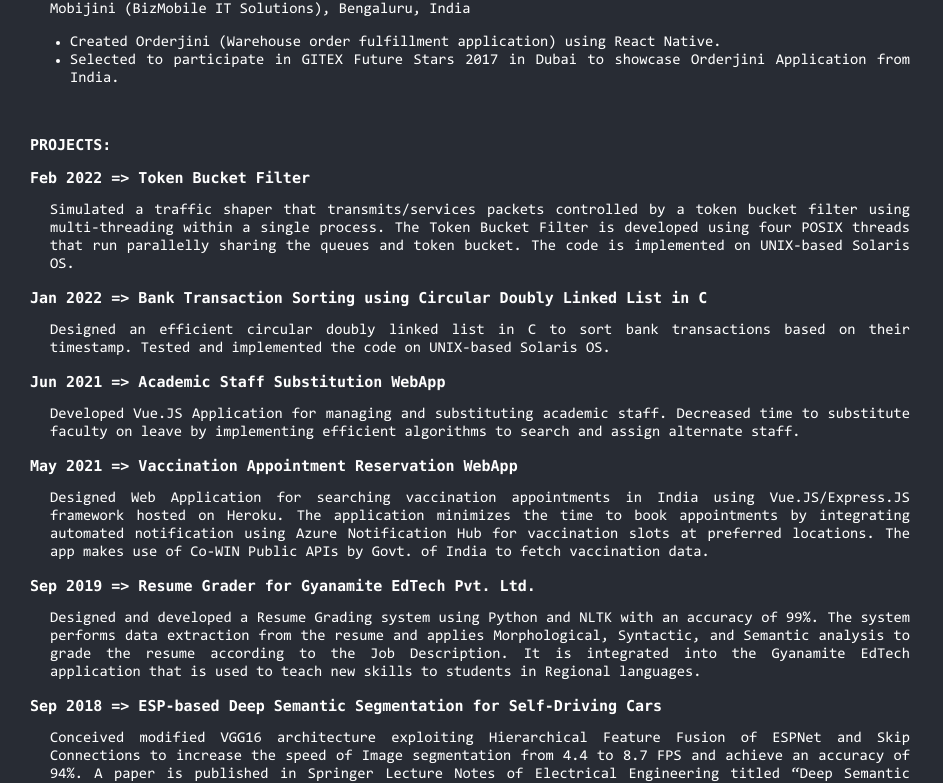
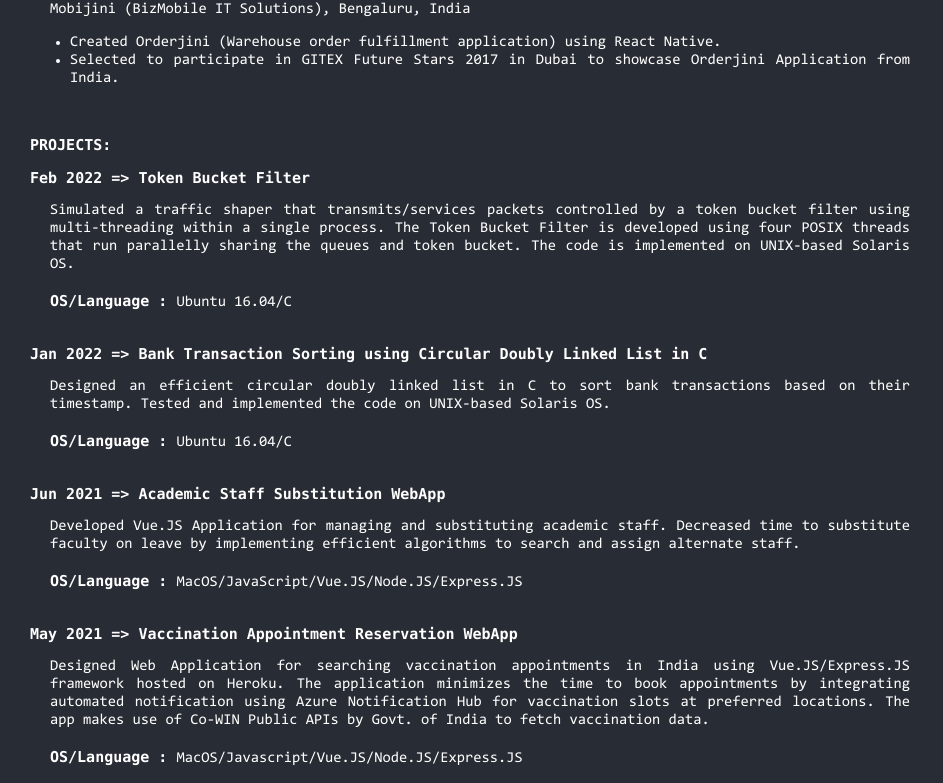
Before and after one commit to abhilashkulkarniofficial/bio, a React (Create React App) app: page / in a window 1280 px wide. Shown: the part 1359-2142 px from the top of the page, without its empty margins (0-943 px from the left). Built offline with nearby package versions, Linux system fonts and the light colour scheme.

Commit message:
Add dynamic links to Projects

```diff
--- a/src/biodata.json
+++ b/src/biodata.json
@@ -97,5 +97,56 @@
             ],
             "skills": []
         }
+    ],
+    "projects":[
+        {
+            "from": "Feb 2022",
+            "title": "Token Bucket Filter",
+            "description": "Simulated a traffic shaper that transmits/services packets controlled by a token bucket filter using multi-threading within a single process. The Token Bucket Filter is developed using four POSIX threads that run parallelly sharing the queues and token bucket. The code is implemented on UNIX-based Solaris OS.",
+            "link": "",
+            "platform": "Ubuntu 16.04/C"
+        },
+        {
+            "from": "Jan 2022",
+            "title": "Bank Transaction Sorting using Circular Doubly Linked List in C",
+            "description": "Designed an efficient circular doubly linked list in C to sort bank transactions based on their timestamp. Tested and implemented the code on UNIX-based Solaris OS.",
+            "link": "",
+            "platform": "Ubuntu 16.04/C"
+        },
+        {
+            "from": "Jun 2021",
+            "title": "Academic Staff Substitution WebApp",
+            "description": "Developed Vue.JS Application for managing and substituting academic staff. Decreased time to substitute faculty on leave by implementing efficient algorithms to search and assign alternate staff.",
+            "link": "",
+            "platform": "MacOS/JavaScript/Vue.JS/Node.JS/Express.JS"
+        },
+        {
+            "from": "May 2021",
+            "title": "Vaccination Appointment Reservation WebApp",
+            "description": "Designed Web Application for searching vaccination appointments in India using Vue.JS/Express.JS framework hosted on Heroku. The application minimizes the time to book appointments by integrating automated notification using Azure Notification Hub for vaccination slots at preferred locations. The app makes use of Co-WIN Public APIs by Govt. of India to fetch vaccination data.",
+            "link": "",
+            "platform": "MacOS/Javascript/Vue.JS/Node.JS/Express.JS"
+        },
+        {
+            "from": "Sep 2019",
+            "title": "Resume Grader for Gyanamite EdTech Pvt. Ltd.",
+            "description": "Designed and developed a Resume Grading system using Python and NLTK with an accuracy of 99%. The system performs data extraction from the resume and applies Morphological, Syntactic, and Semantic analysis to grade the resume according to the Job Description. It is integrated into the Gyanamite EdTech application that is used to teach new skills to students in Regional languages.",
+            "link": "",
+            "platform": "Windows/Python/NLTK"
+        },
+        {
+            "from": "Sep 2018",
+            "title": "ESP-based Deep Semantic Segmentation for Self-Driving Cars",
+            "description": "Conceived modified VGG16 architecture exploiting Hierarchical Feature Fusion of ESPNet and Skip Connections to increase the speed of Image segmentation from 4.4 to 8.7 FPS and achieve an accuracy of 94%. A paper is published in Springer Lecture Notes of Electrical Engineering titled “Deep Semantic Segmentation for Self-Driving Cars” describing the design and performance of the model.",
+            "link": "",
+            "platform": "MacOS/Python"
+        },
+        {
+            "from": "",
+            "title": "",
+            "description": "",
+            "link": "",
+            "platform": ""
+        }
     ]
 }
--- a/src/components/Projects.js
+++ b/src/components/Projects.js
@@ -1,37 +1,29 @@
 import React from 'react';
 import './style.css';
 
-const Project = () => {
+const Project = (props) => {
+    var rows = []
+    for(const x of props.data){
+        if(x.from !== ""){
+            rows.push(
+                <div>
+                    <p className='Title-p'>{x.from} =&#62; {x.title}</p>
+                    <div className='Content-p'>
+                        {x.description}
+                        <br/><br/>
+                        <b>OS/Language : </b>{x.platform}
+                        <br/><br/>
+                    </div>
+
+                </div>
+            )
+        }
+
+    }
     return (
         <div>
             <p className='Title-p'><b>PROJECTS:</b></p>
-            <p className='Title-p'>Feb 2022 =&#62; Token Bucket Filter</p>
-            <div className='Content-p'>Simulated a traffic shaper that transmits/services packets controlled by a token bucket filter using multi-threading within a single process. The Token Bucket Filter is developed using four POSIX threads that run parallelly sharing the queues and token bucket. The code is implemented on UNIX-based Solaris OS.</div>
-
-            <p className='Title-p'>Jan 2022 =&#62; Bank Transaction Sorting using Circular Doubly Linked List in C</p>
-            <div className='Content-p'>Designed an efficient circular doubly linked list in C to sort bank transactions based on their timestamp. Tested and implemented the code on UNIX-based Solaris OS.</div>
-
-            <p className='Title-p'>Jun 2021 =&#62; Academic Staff Substitution WebApp</p>
-            <div className='Content-p'>Developed Vue.JS Application for managing and substituting academic staff. Decreased time to substitute faculty on leave by implementing efficient algorithms to search and assign alternate staff.</div>
-
-            <p className='Title-p'>May 2021 =&#62; Vaccination Appointment Reservation WebApp</p>
-            <div className='Content-p'>Designed Web Application for searching vaccination appointments in India using Vue.JS/Express.JS framework hosted on Heroku. The application minimizes the time to book appointments by integrating automated notification using Azure Notification Hub for vaccination slots at preferred locations. The app makes use of Co-WIN Public APIs by Govt. of India to fetch vaccination data.</div>
-
-            <p className='Title-p'>Sep 2019 =&#62; Resume Grader for Gyanamite EdTech Pvt. Ltd.</p>
-            <div className='Content-p'>Designed and developed a Resume Grading system using Python and NLTK with an accuracy of 99%. The system performs data extraction from the resume and applies Morphological, Syntactic, and Semantic analysis to grade the resume according to the Job Description. It is integrated into the Gyanamite EdTech application that is used to teach new skills to students in Regional languages.</div>
-
-            <p className='Title-p'>Sep 2018 =&#62; ESP-based Deep Semantic Segmentation for Self-Driving Cars</p>
-            <div className='Content-p'>Conceived modified VGG16 architecture exploiting Hierarchical Feature Fusion of ESPNet and Skip Connections to increase the speed of Image segmentation from 4.4 to 8.7 FPS and achieve an accuracy of 94%. A paper is published in Springer Lecture Notes of Electrical Engineering titled “Deep Semantic Segmentation for Self-Driving Cars” describing the design and performance of the model.</div>
-
-
-
-
-
-            <p></p>
-            <div className='Content-p'></div>
-
-            <p></p>
-            <div className='Content-p'></div>
+            {rows}
         </div>
     )
 }
--- a/src/containers/App.js
+++ b/src/containers/App.jsx
@@ -29,7 +29,7 @@ class App extends Component {
           </div>
           <br/>
           <div className='Section'>
-          <Projects/>
+          <Projects data={data.projects}/>
           </div>
           <br/>
           <div className='Section'>
```
Also changed, not shown: src/components/Education.jsx (renamed from src/components/Education.js), src/components/Experience.jsx (renamed from src/components/Experience.js), src/components/Skills.jsx (renamed from src/components/Skills.js).
